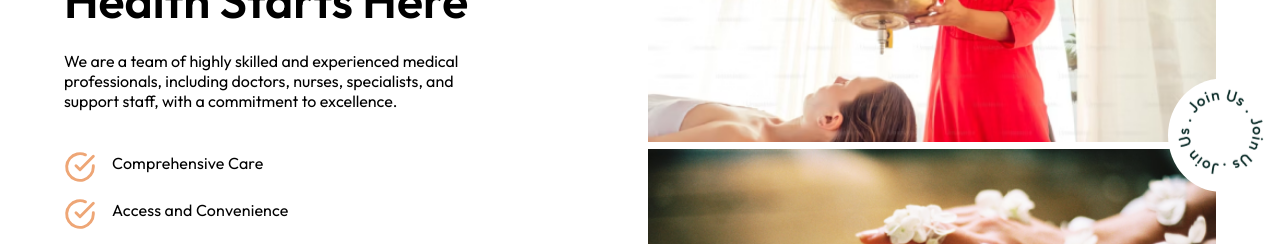
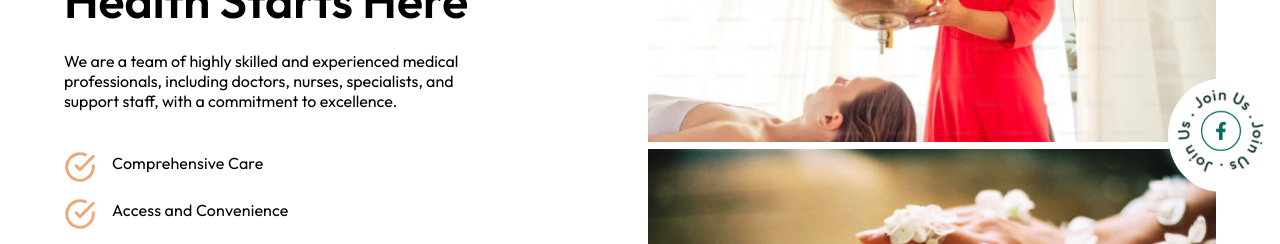
Before and after one commit to Resvan/comming-soon, a React (Vite) app: page /home in a window 1280 px wide. Shown: the part 1243-1487 px from the top of the page. Built offline with nearby package versions, Linux system fonts and the light colour scheme; the HTML template or start-up script is replaced by a standard one.

Commit message:
logo spinning

```diff
--- a/src/index.css
+++ b/src/index.css
@@ -152,3 +152,15 @@ body{
         z-index: 2;
     }
 }
+
+@keyframes rotateClockwise {
+    from {
+            transform: rotate(0deg);
+    }
+    to {
+            transform: rotate(360deg);
+    }
+}
+.rotated-image {
+    animation: rotateClockwise 10s linear infinite;
+}
--- a/src/pages/Home.jsx
+++ b/src/pages/Home.jsx
@@ -26,6 +26,8 @@ import Testmonial from '../components/Testimonial/Testmonial';
 import SuffleCard from '../components/Testimonial/SuffleCard';
 import Blog from '../components/Blog/Blog';
 import Footer from '../components/Footer/Footer';
+import Facebook from '../assets/facebook.svg';
+
 
 
 const StyledText = styled(Typography)(({ theme, variant }) => ({
@@ -434,9 +436,25 @@ const Home = () => {
                             borderRadius: '50%',
                             padding: '5px'
                         }}>
-                            <img src={joinUs} style={{
-                                height:'6rem'
-                            }} alt="" />
+                            <Box sx={{
+                                position: 'relative',
+                                display: 'inline-block'
+                            }}>
+                                <img src={joinUs} className='rotated-image' style={{
+                                    height: '6rem',
+                                }} alt="" />
+                                <a href="https://facebook.com" target="_blank" rel="noopener noreferrer">
+                                <img src={Facebook} style={{
+                                    position: 'absolute',
+                                    top: '45%',
+                                    left: '50%',
+                                    transform: 'translate(-50%, -50%)',
+                                    zIndex: 1,
+                                    cursor: 'pointer',
+
+                                }} alt="" />
+                                </a>
+                            </Box>
                         </Box>
                     </Grid>
                 </Grid>
```
